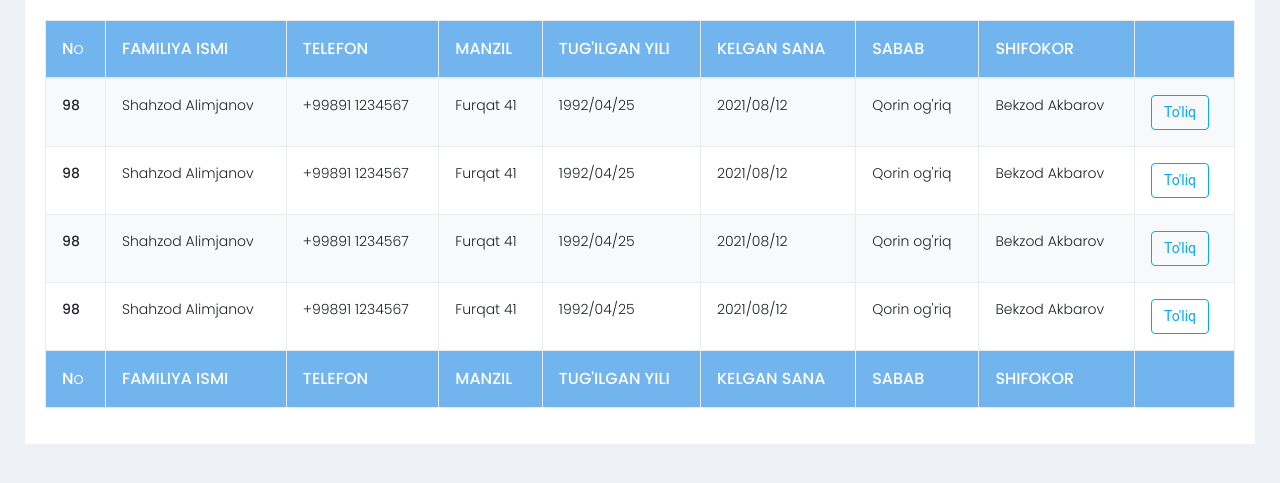
After one commit to aliwebdev/clinik-new, a PHP site: template frontend/views/direktor/patient.php in a window 1280 px wide. The commit adds this page. Shown: the top 483 px of the page. Run offline with PHP 8.4, Linux system fonts and the light colour scheme; the template is opened without the code that fills it, so the values that code supplies are empty; some libraries are stand-ins or nearby versions.

Commit message:
added patient and doctor pages

```diff
--- a/frontend/assets/AppAsset.php
+++ b/frontend/assets/AppAsset.php
@@ -20,6 +20,8 @@ class AppAsset extends AssetBundle
         'css/elite/jquery.toast.css',
         'css/elite/style.min.css',
         'css/elite/dashboard1.css',
+        'css/elite/dataTables.bootstrap4.css',
+        'css/elite/responsive.dataTables.min.css',
     ];
     public $js = [
         'js/elite/waves.js',
@@ -33,6 +35,16 @@ class AppAsset extends AssetBundle
         'js/elite/raphael-min.js',
         'js/elite/morris.min.js',
         'js/elite/jquery.sparkline.min.js',
+        // 'js/elite/sticky-kit.min.js',
+        // 'js/elite/jquery.dataTables.min.js',
+        // 'js/elite/dataTables.responsive.min.js',
+        // 'js/elite/buttons.flash.min.js',
+        // 'js/elite/buttons.html5.min.js',
+        // 'js/elite/buttons.print.min.js',
+        // 'js/elite/dataTables.buttons.min.js',
+        // 'js/elite/jszip.min.js',
+        // 'js/elite/pdfmake.min.js',
+        // 'js/elite/vfs_fonts.js',
         // 'js/elite/jquery.toast.js',
         'js/clock.js',
     ];
--- /dev/null
+++ b/frontend/views/direktor/patient.php
@@ -0,0 +1,80 @@
+<div class="card">
+    <div class="card-body">
+        <table id="example23"
+            class="display nowrap table table-hover table-striped table-bordered"
+            cellspacing="0" width="100%">
+            <thead>
+                <tr>
+                    <th>N<small>o</small></th>
+                    <th>Familiya Ismi</th>
+                    <th>Telefon</th>
+                    <th>Manzil</th>
+                    <th>Tug'ilgan yili</th>
+                    <th>Kelgan Sana</th>
+                    <th>Sabab</th>
+                    <th>Shifokor</th>
+                    <th></th>
+                </tr>
+            </thead>
+            <tfoot>
+                <tr>
+                    <th>N<small>o</small></th>
+                    <th>Familiya Ismi</th>
+                    <th>Telefon</th>
+                    <th>Manzil</th>
+                    <th>Tug'ilgan yili</th>
+                    <th>Kelgan Sana</th>
+                    <th>Sabab</th>
+                    <th>Shifokor</th>
+                    <th></th>
+                </tr>
+            </tfoot>
+            <tbody>
+                <tr>
+                    <th>98</th>
+                    <td>Shahzod Alimjanov</td>
+                    <td>+99891 1234567</td>
+                    <td>Furqat 41</td>
+                    <td>1992/04/25</td>
+                    <td>2021/08/12</td>
+                    <td>Qorin og'riq</td>
+                    <td>Bekzod Akbarov</td>
+                    <th><a href="#" class="btn btn-outline-info">To'liq</a></th>
+                </tr>
+                <tr>
+                    <th>98</th>
+                    <td>Shahzod Alimjanov</td>
+                    <td>+99891 1234567</td>
+                    <td>Furqat 41</td>
+                    <td>1992/04/25</td>
+                    <td>2021/08/12</td>
+                    <td>Qorin og'riq</td>
+                    <td>Bekzod Akbarov</td>
+                    <th><a href="#" class="btn btn-outline-info">To'liq</a></th>
+                </tr>
+                <tr>
+                    <th>98</th>
+                    <td>Shahzod Alimjanov</td>
+                    <td>+99891 1234567</td>
+                    <td>Furqat 41</td>
+                    <td>1992/04/25</td>
+                    <td>2021/08/12</td>
+                    <td>Qorin og'riq</td>
+                    <td>Bekzod Akbarov</td>
+                    <th><a href="#" class="btn btn-outline-info">To'liq</a></th>
+                </tr>
+                <tr>
+                    <th>98</th>
+                    <td>Shahzod Alimjanov</td>
+                    <td>+99891 1234567</td>
+                    <td>Furqat 41</td>
+                    <td>1992/04/25</td>
+                    <td>2021/08/12</td>
+                    <td>Qorin og'riq</td>
+                    <td>Bekzod Akbarov</td>
+                    <th><a href="#" class="btn btn-outline-info">To'liq</a></th>
+                </tr>
+            </tbody>
+        </table>
+    </div>
+</div>
--- a/frontend/web/css/main2.css
+++ b/frontend/web/css/main.css
@@ -103,7 +103,7 @@ a {
     font-family: 'Roboto', sans-serif!important;
 }
 .elite-top-menu {
-    background: #6c757d;
+    background: #5fa9eb!important;
     height: 66px;
 }
 .nav-small-cap {
@@ -115,8 +115,9 @@ a {
     margin-top: -15px;
 }
 .dropdown-menu-right {
-    background: #6c757d!important;
+    background: #5fa9eb!important;
     color: #fff!important;
+    background: #5fa9eb;
 }
 #calendar-month-year {
     text-align: center;
@@ -156,5 +157,10 @@ a {
 .container-login100 {
   background: url('/images/bg.jpg') no-repeat!important;
   background-size: cover!important;
-  /* text-emphasis-style: none; */
 }
+#example23 thead, #example23 tfoot {
+    background: #72b4ee;
+    color: #fff;
+    text-transform: uppercase;
+    font-size: 16px;
+}
```
Also changed, not shown: frontend/controllers/DirektorController.php (+14 -2 lines), frontend/views/direktor/doctor.php (added, +62 -0 lines).
